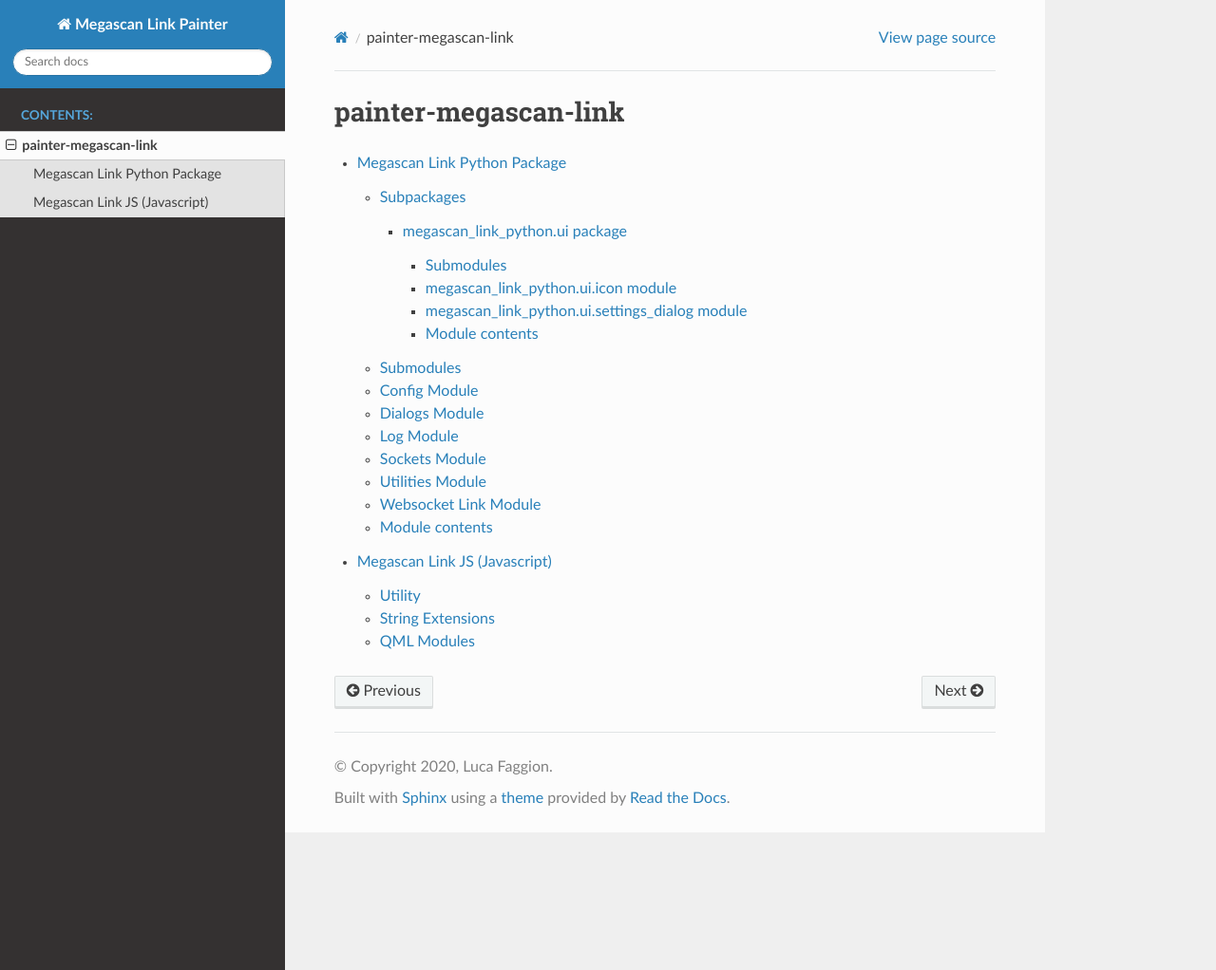
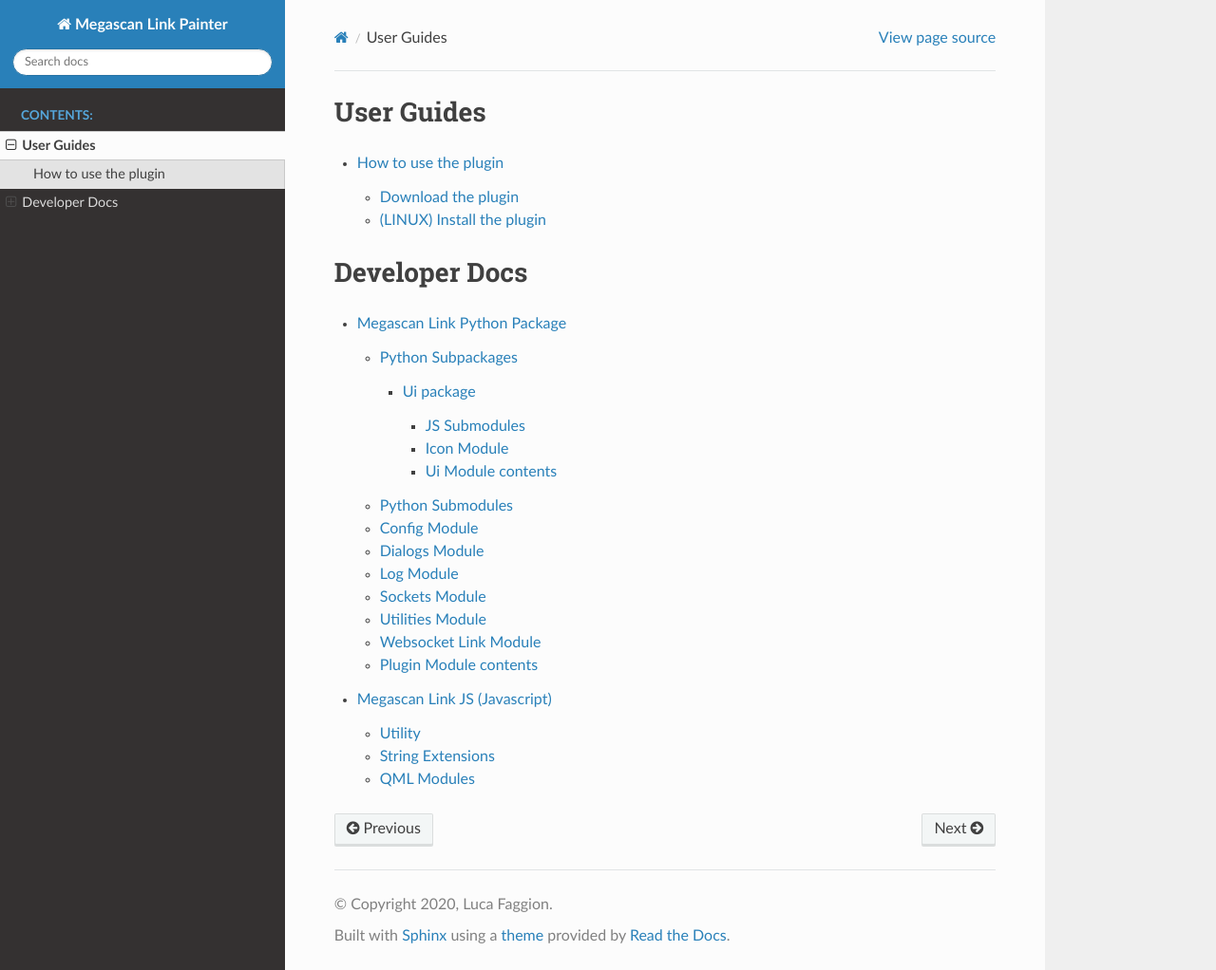
Before and after one commit to Raider-Arts/painter-megascan-link, a Sphinx documentation site: the page built from doc/modules.rst, in a window 1280 px wide and 1022 px high. Shown: the whole window at 95% size. Built offline with Sphinx 7.4.7 and the Read the Docs theme 2.0.0, drawn with Linux system fonts in a browser that asks for light colours.

```diff
--- a/doc/conf.py
+++ b/doc/conf.py
@@ -31,7 +31,7 @@ release = ''
 # extensions coming with Sphinx (named 'sphinx.ext.*') or your custom
 # ones.
 extensions = [
-	'sphinx_js', 'sphinx.ext.autodoc', 'sphinx_rtd_theme', 'recommonmark', 'sphinx_markdown_tables', 'breathe'
+	'sphinx_js', 'sphinx.ext.autodoc', 'sphinx_rtd_theme', 'recommonmark', 'sphinx_markdown_tables', 'breathe','sphinx.ext.autosectionlabel'
 ]
 
 # Source files suffixes
--- a/doc/megascan_link_python.rst
+++ b/doc/megascan_link_python.rst
@@ -60,8 +60,8 @@ Websocket Link Module
    :show-inheritance:
 
 
-Module contents
----------------
+Plugin Module contents
+-----------------------
 
 .. automodule:: megascan_link_python
    :members:
--- a/doc/megascan_link_python.ui.rst
+++ b/doc/megascan_link_python.ui.rst
@@ -1,10 +1,10 @@
-megascan\_link\_python.ui package
+Ui package
 =================================
 
-Submodules
-----------
+JS Submodules
+--------------
 
-megascan\_link\_python.ui.icon module
+Icon Module
 -------------------------------------
 
 .. automodule:: megascan_link_python.ui.icon
@@ -12,17 +12,8 @@ megascan\_link\_python.ui.icon module
    :undoc-members:
    :show-inheritance:
 
-megascan\_link\_python.ui.settings\_dialog module
--------------------------------------------------
-
-.. automodule:: megascan_link_python.ui.settings_dialog
-   :members:
-   :undoc-members:
-   :show-inheritance:
-
-
-Module contents
----------------
+Ui Module contents
+-------------------
 
 .. automodule:: megascan_link_python.ui
    :members:
--- a/doc/modules.rst
+++ b/doc/modules.rst
@@ -1,5 +1,14 @@
-painter-megascan-link
-=====================
+User Guides
+============
+
+.. toctree::
+   :maxdepth: 4
+
+   user_guide
+
+
+Developer Docs
+===============
 
 .. toctree::
    :maxdepth: 4
--- /dev/null
+++ b/doc/user_guide.md
@@ -0,0 +1,7 @@
+# How to use the plugin
+
+
+## Download the plugin
+
+
+## (LINUX) Install the plugin
```
Also changed, not shown: other parts of doc/megascan_link_python.rst (+4 -4 lines), megascan_link_python/__init__.py (+20 -6 lines).
